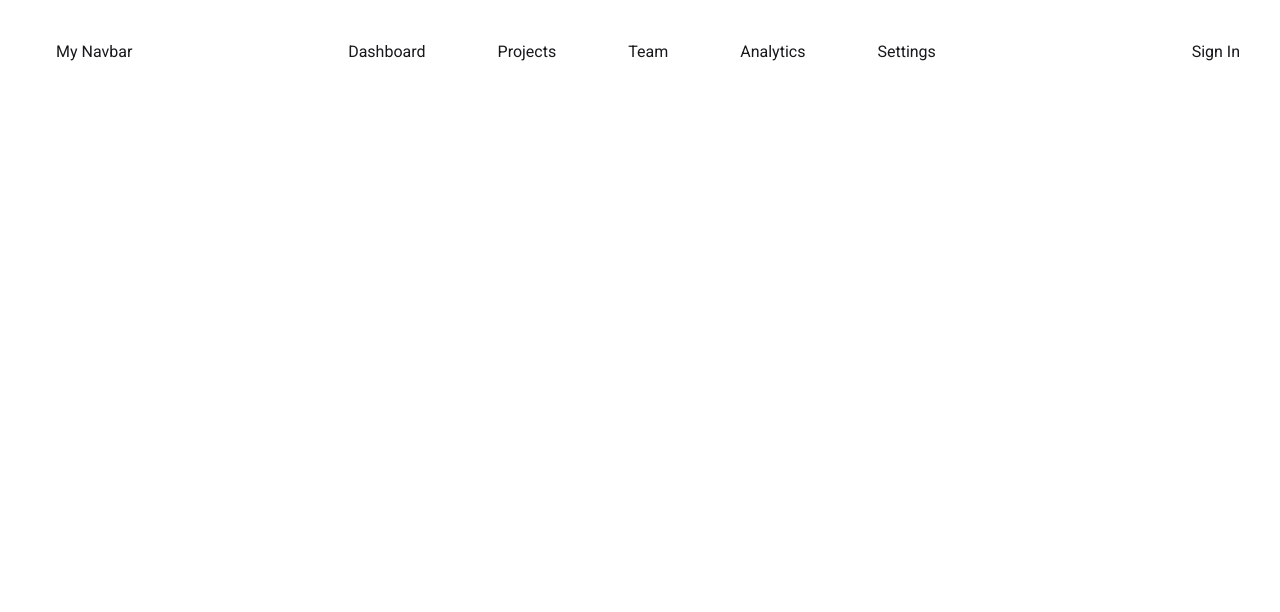
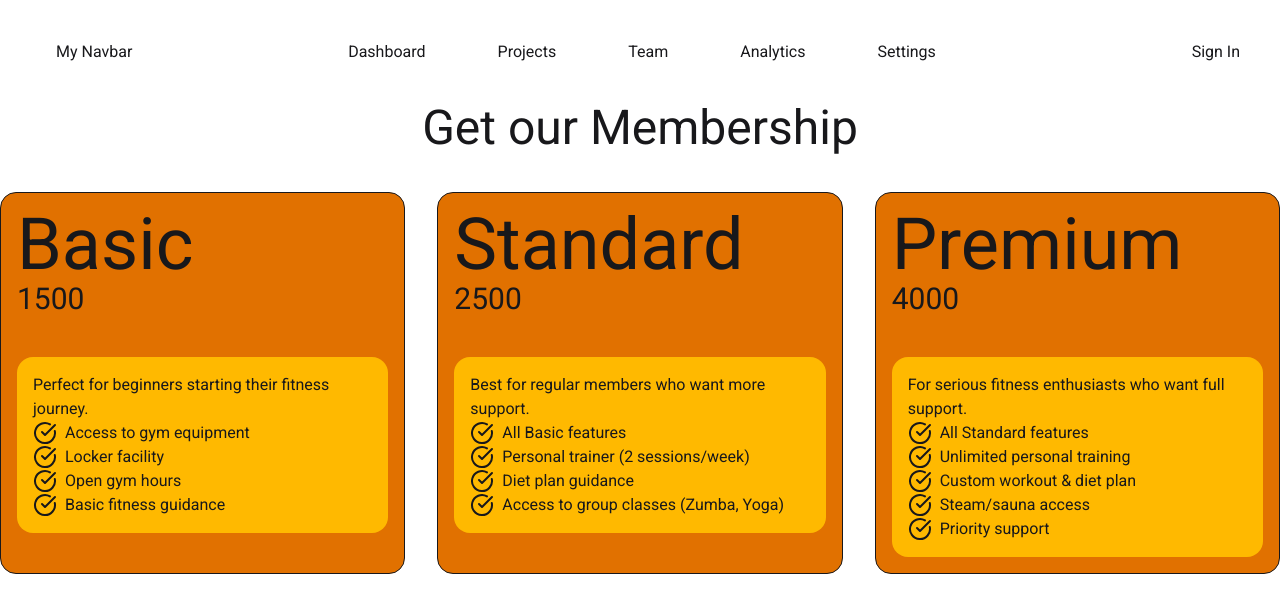
Before and after one commit to naheunpranto/PH-13-Module-34, a React (Vite) app: page / in a window 1280 px wide. Shown: the top 612 px of the page. Built offline with nearby package versions, Linux system fonts and the light colour scheme.

Commit message:
display pricing options in pricing card

```diff
--- a/src/App.jsx
+++ b/src/App.jsx
@@ -1,6 +1,11 @@
+import { Suspense } from "react";
 import "./App.css";
 import DaisyNav from "./components/DaisyNav/DaisyNav";
 import Navbar from "./components/Navbar/Navbar";
+import PricingOptions from "./components/PircingOptions/PricingOptions";
+
+const pricingPromise = fetch("pricingData.json").then(res => res.json());
+
 
 function App() {
   return (
@@ -11,7 +16,9 @@
       </header>
 
       <main>
-
+        <Suspense fallback={<span className="loading loading-spinner loading-lg"></span>}>
+          <PricingOptions pricingPromise = {pricingPromise}></PricingOptions>
+        </Suspense>
       </main>
     </>
   );
--- a/src/components/PircingOptions/PricingOptions.jsx
+++ b/src/components/PircingOptions/PricingOptions.jsx
@@ -0,0 +1,24 @@
+import React, { use } from 'react';
+import PricingCard from '../PricingCard/PricingCard';
+
+const PricingOptions = ({pricingPromise}) => {
+
+    const pricingData = use(pricingPromise);
+
+
+    return (
+        <div>
+            <h2 className='text-5xl text-center mt-10 mb-10'>Get our Membership</h2>
+            <div className='grid md:grid-cols-3 gap-8'>
+                {
+                    pricingData.map(pricing => <PricingCard
+                        key={pricing.id}
+                        pricing = {pricing}>
+                        </PricingCard>)
+                }
+            </div>
+        </div>
+    );
+};
+
+export default PricingOptions;
--- /dev/null
+++ b/src/components/PricingCard/PricingCard.jsx
@@ -0,0 +1,31 @@
+import React from 'react';
+import PricingFeature from './PricingFeature';
+
+const PricingCard = ({pricing}) => {
+
+    const {plan, price, description, features} = pricing;
+
+    console.log(pricing);
+
+    return (
+        <div className='border bg-amber-600 rounded-2xl p-4'>
+            {/* card header */}
+            <div>
+                <h1 className="text-7xl">{plan}</h1>
+                <h4 className="text-3xl">{price}</h4>
+            </div>
+            {/* card body */}
+            <div className='bg-amber-400 p-4 rounded-2xl mt-10'>
+                <p>{description}</p>
+                {
+                    features.map((feature, index) => <PricingFeature
+                    key={index}
+                    feature = {feature}>
+                    </PricingFeature>)
+                }
+            </div>
+        </div>
+    );
+};
+
+export default PricingCard;
--- /dev/null
+++ b/src/components/PricingCard/PricingFeature.jsx
@@ -0,0 +1,10 @@
+import { CircleCheckBig } from 'lucide-react';
+import React from 'react';
+
+const PricingFeature = ({feature}) => {
+    return (
+        <p className='flex'><CircleCheckBig className='mr-2'></CircleCheckBig> {feature}</p>
+    );
+};
+
+export default PricingFeature;
```
